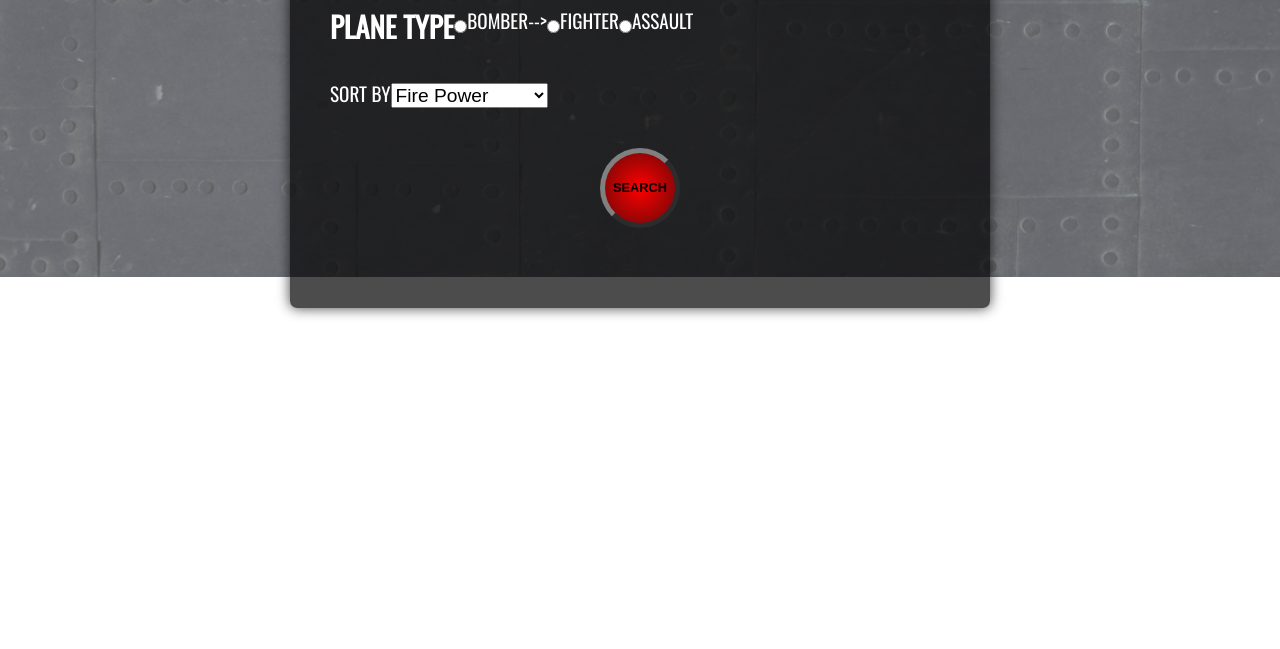
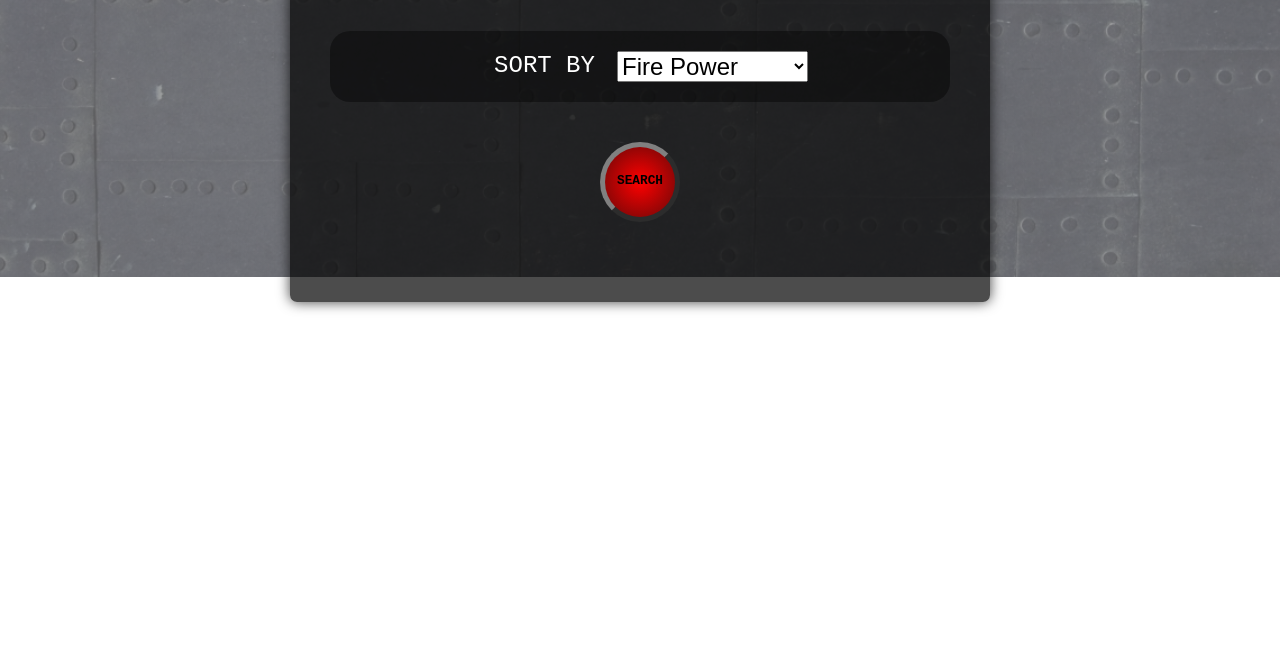
Before and after one commit to Ariel-Jobert/warplaneRankings, a plain HTML site: page index.html in a window 1280 px wide. Shown: the part 523-1172 px from the top of the page. After the commit the page ends 897 px from the top, so only its background shows below. Drawn offline with nearby package versions, Linux system fonts and the light colour scheme; a web font is replaced by a local one.

Commit message:
styling updates

```diff
--- a/index.html
+++ b/index.html
@@ -5,7 +5,7 @@
   <meta charset="UTF-8">
   <meta name="viewport" content="width=device-width, initial-scale=1.0">
   <link rel="stylesheet" href="styles/style.css">
-  <link href="https://fonts.googleapis.com/css?family=Oswald|Raleway&display=swap" rel="stylesheet">
+  <link href="https://fonts.googleapis.com/css?family=Oswald|PT+Mono&display=swap" rel="stylesheet">
   <script src="https://kit.fontawesome.com/5568dacc53.js" crossorigin="anonymous"></script>
   <title>WoWP | Warplane Rankings</title>
 </head>
@@ -28,7 +28,6 @@
 
   <main>
     <section class="options">
-      <div class="overlay"></div>
       <div class="wrapper">
         <div class="container">
           <div class="formHolder">
@@ -45,23 +44,6 @@
                 <input type="radio" name="nation" id="uk">
                 <label for="uk">UK</label>
 
-                <!-- *****************************************SAMPLE TEST  -->
-<!--
-                <div class="radioWrapper" id="countryWrap1">
-                  <input type="radio" name="nation" id="usa">
-                  <label for="usa">USA</label>
-                </div>
-
-                <div class="radioWrapper" id="countryWrap2">
-                  <input type="radio" name="nation" id="germany">
-                  <label for="germany">Germany</label>
-                </div>
-
-                <div class="radioWrapper" id="countryWrap3">
-                  <input type="radio" name="nation" id="uk">
-                  <label for="uk">UK</label>
-                </div> -->
-
 
               </div>
 
@@ -70,32 +52,13 @@
               <div class="selections selectionsRadio">
                 <h2>Plane Type</h2>
                 <input type="radio" name="type" id="bomber">
-                <label for="bomber">Bomber</label> -->
+                <label for="bomber">Bomber</label>
 
                 <input type="radio" name="type" id="fighter">
-                <label for="figther">Fighter</label>
+                <label for="fighter">Fighter</label>
 
                 <input type="radio" name="type" id="assault">
                 <label for="assault">Assault</label>
-
-
-                <!-- *****************************************SAMPLE TEST  -->
-                <!-- <div class="radioWrapper" id="typeWrap1">
-                  <input type="radio" name="type" id="bomber">
-                  <label for="bomber">Bomber</label>
-                </div>
-
-                <div class="radioWrapper" id="typeWrap2">
-                  <input type="radio" name="type" id="fighter">
-                  <label for="fighter">Fighter</label>
-                </div>
-
-                <div class="radioWrapper" id="typeWrap3">
-                  <input type="radio" name="type" id="assault">
-                  <label for="assault">Assault</label>
-                </div> -->
-
-                <!-- *****************************************SAMPLE TEST  -->
 
 
 
--- a/styles/sass/_globals.scss
+++ b/styles/sass/_globals.scss
@@ -9,19 +9,21 @@ ul {
     padding-left: 0;
 }
 
+
+h1, h2  {
+    margin: 0;
+    padding: 0;
+}
+
 .wrapper {
     max-width: 1280px;
     width: 80%;
     margin: 0 auto;
 }
 
-h1, h2  {
-    margin: 0;
-    padding: 0;
-}
-
 button {
     text-transform: uppercase;
+    font-family: $mono;
     font-size: 0.8rem;
     display:block;
     height: 80px;
@@ -35,5 +37,4 @@ button {
             background-image: radial-gradient(red, rgb(116, 5, 5));
             font-size: 0.75rem;
         }
-
 }
--- a/styles/sass/_header.scss
+++ b/styles/sass/_header.scss
@@ -4,6 +4,13 @@ header {
     color: $primaryText;
     text-transform: uppercase;
     border-bottom: 6px solid $accentColor;
+}
+
+.headerText {
+    width: 100%;
+    display: flex;
+    flex-direction: column;
+    margin-bottom: 10px;
         h1, h2 {
             display: inline;
             text-align: center;
@@ -19,19 +26,12 @@ header {
                 }
 }
 
-.headerText {
-    width: 100%;
-    display: flex;
-    flex-direction: column;
-    // padding: 30px 0px ;
-    margin-bottom: 10px
-
-}
-
 .fabs {
     width: 100%;
-    display: flex;
-    justify-content: center;
+    // display: flex;
+    // justify-content: center;
+        @include centerFlex
+
     font-size: 1.2rem;
     margin-top: 12px;
     li {
--- a/styles/sass/_main.scss
+++ b/styles/sass/_main.scss
@@ -1,77 +1,68 @@
-.overlay{
-    width: 100%;
-    height: 70vh;
-    background: rgba($backgroundSecondary, $alpha: 0.7);
-}
-
 .options {
     height: 70vh;
-    // background: $backgroundSecondary;
-    background-image: url(../assets/backgroundTexture.jpg);
+    background: linear-gradient(rgba($backgroundSecondary, $alpha: 0.7)), url(../assets/backgroundTexture.jpg);
     background-size: cover;
     background-position: center;
     background-color: rgba(0, 0, 0, 0.5);
+        .container {
+            max-width: 700px;
+            @include centerFlex;
+            width: 100%;
+            // display: flex;
+            // justify-content: center;
+            text-transform: uppercase;
+            font-size: 1.2rem;
+            background: rgba(0,0,0,0.7);
+            box-shadow: 0px 0px 13px 0px rgba(0,0,0,0.75);
+            border-radius: 7px;
+            margin: 0 auto;
+            padding: 40px;
+        }
 }
 
-.container {
-    position: relative;
-    top: -420px;
-    background: rgba(0,0,0,0.7);
-    box-shadow: 0px 0px 13px 0px rgba(0,0,0,0.75);
-    // border: 1px solid #000;
-    border-radius: 7px;
+.formHolder {
     width: 100%;
-    max-width: 700px;
-    margin: 0 auto;
-    text-transform: uppercase;
-    font-size: 1.2rem;
-    padding: 40px;
-}
-
-form div{
-    display: flex;
-    // justify-content: center;
 }
 
 .selections {
+    @include centerFlex;
+    // display: flex;
+    // justify-content: center;
+    // align-items: center;
     margin: 40px 0;
+    font-family: $mono;
+    font-size: 1.5rem;
+    text-align: center;
+    padding: 20px;
+    background-color: rgba(0, 0, 0, 0.4);
+    border-radius: 20px;
+        h2 {
+            font-family: $oswald;
+            font-size: 2rem;
+            color: $accentColor;
+            width: 25%;
+        }
+}
+
+
+input[type=radio] {
+    display: none;
+        &:checked + label {
+            color: rgb(15, 180, 15);
+        }
+    }
+
+label {
+    width: 25%;
 }
 
 
 .selectionsBtn {
     width: 100%;
-    display: flex;
-    justify-content: center;
+    @include centerFlex;
+    // display: flex;
+    // justify-content: center;
+    background: none;
+    border-radius: 0;
+    padding: 0;
 }
-
-
-
-
-// *************************** TEST
-// .radioWrapper {
-//     position:absolute;
-//         input {
-//             visibility:hidden;
-//             width:0;
-//                 label:hover {
-//                     font-weight:bold
-//                 }
-//         }
-// }
-
-// .radioWrapper input:checked + label {
-//     font-weight:bold;
-//     color: green;
-// }
-
-
-
-// #typeWrap1, #countryWrap1 {
-//     left: 160px;
-// }
-// #typeWrap2, #countryWrap2 {
-//     left: 240px;
-// }
-// #typeWrap3, #countryWrap3 {
-//     left: 355px;
-// }
--- a/styles/sass/_variablesMixins.scss
+++ b/styles/sass/_variablesMixins.scss
@@ -5,25 +5,11 @@
     $accentColor: #ffd900;
     $primaryText: #fff;
 
-
-    $background: #052465;
-    $borderColor: #7A99AC;
-
-
-
-    // $LightBlue: #00A3E0;
-    $WarplanesBlue: #0072CE;
-    // $DarkBlue: #001430;
-
-// The additional (accent) colors include those of sparks, explosions, flame, and fire:
-    $accentPrimary: #e4a667;
-    $accentSecondary:rgb(206, 34, 43);
-    $accentTertiary:rgb(157, 0, 5);
-
 //FONTS
 
     $raleway:'Raleway', sans-serif;
     $oswald:'Oswald', sans-serif;
+    $mono: 'PT Mono', monospace;
 
 
 
```
Also changed, not shown: styles/style.css.
